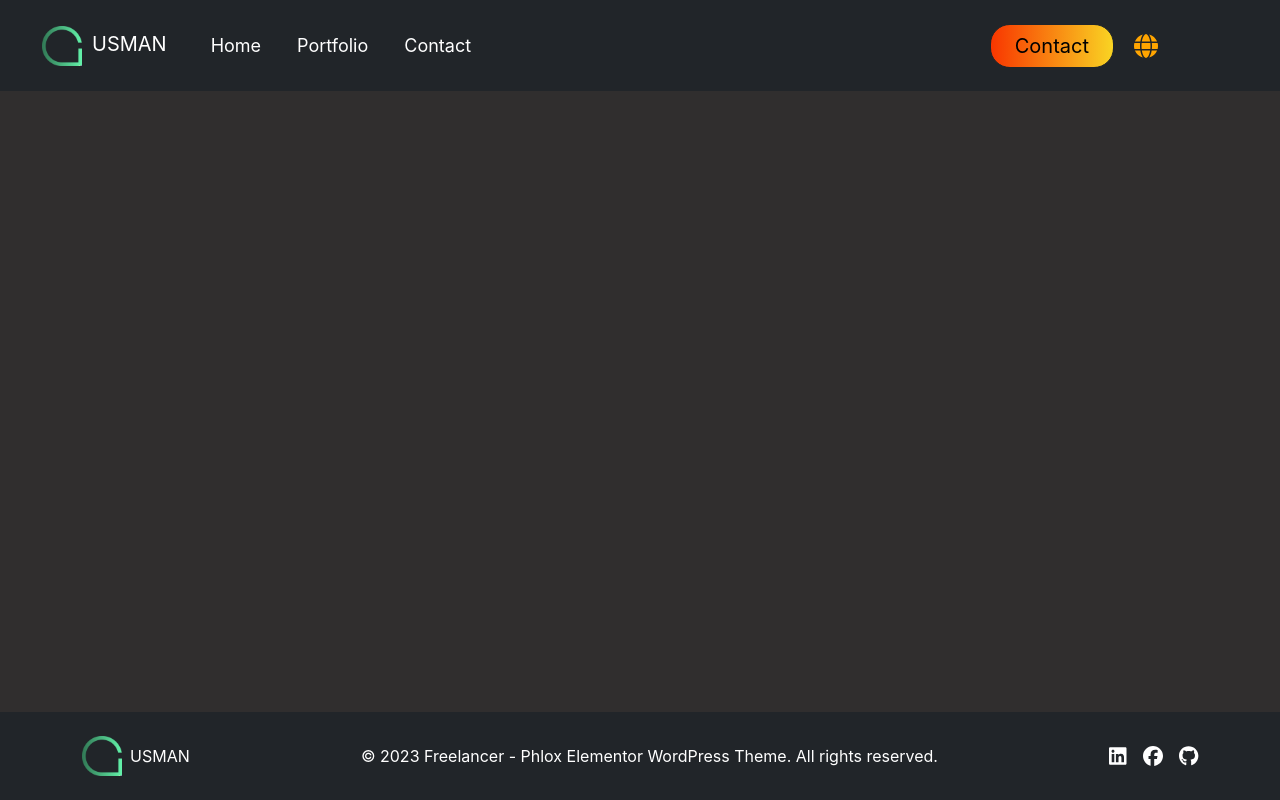
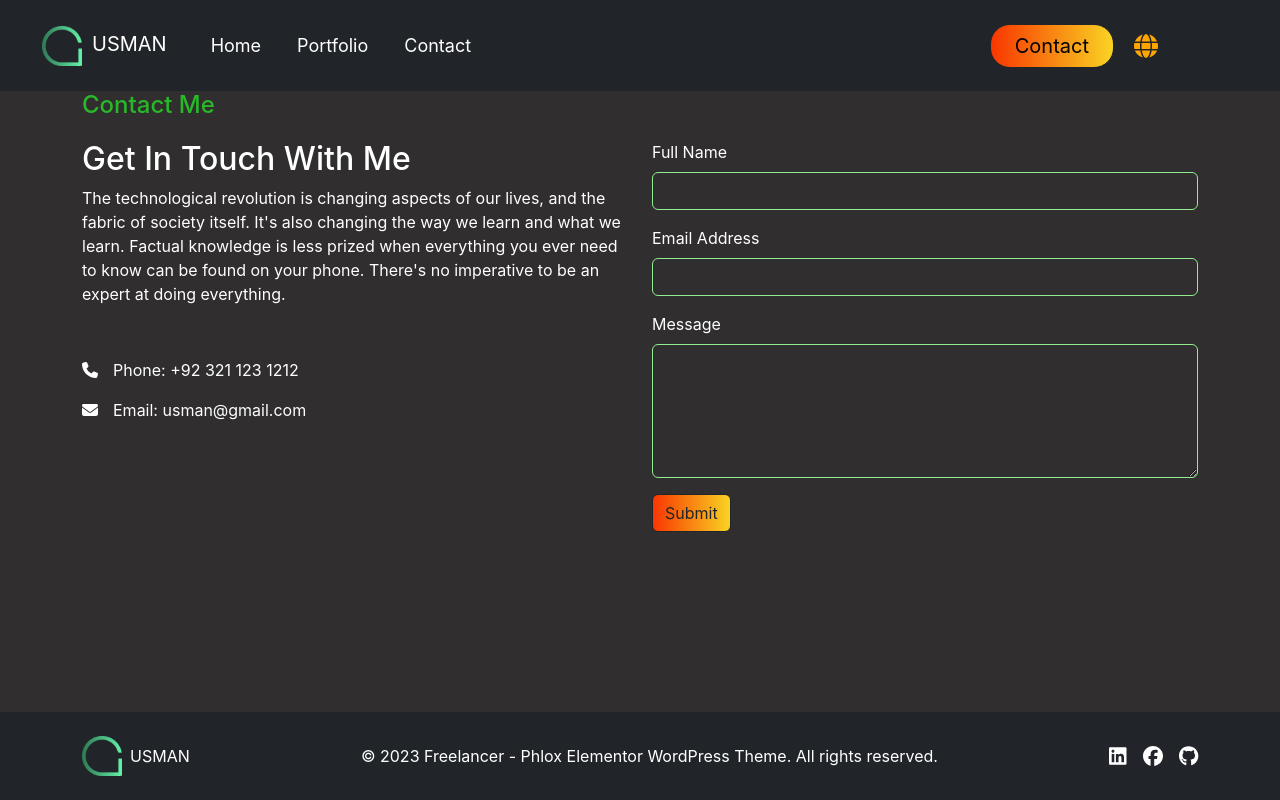
Before and after one commit to M-Usman29/-Task-For-Internship-React-JS, a React (Create React App) app: page /Contact in a window 1280 px wide. Built offline with nearby package versions, Linux system fonts and the light colour scheme.

Commit message:
Contact component completed

```diff
--- a/package.json
+++ b/package.json
@@ -12,6 +12,7 @@
     "@testing-library/user-event": "^13.5.0",
     "react": "^18.2.0",
     "react-dom": "^18.2.0",
+    "react-router-dom": "^6.14.1",
     "react-scripts": "5.0.1",
     "web-vitals": "^2.1.4"
   },
--- a/src/App.css
+++ b/src/App.css
@@ -39,3 +39,19 @@
 body{
   background: #302e2e;
 }
+
+.contact-heading {
+  display: flex;
+  align-items: flex-end;
+  margin-bottom: 20px;
+}
+
+.contact-title {
+  font-size: 24px;
+  color: rgb(41, 184, 41);
+  margin-bottom: 0;
+}
+
+.get-in-touch-title {
+  color: white;
+}
--- a/src/App.js
+++ b/src/App.js
@@ -1,15 +1,28 @@
 import './App.css';
 import Home from './components/Home';
 import Footer from './components/Footer';
+import Contact from './components/Contact';
+import {
+  BrowserRouter as Router,
+  Routes,
+  Route,
+  /*Link*/
+} from "react-router-dom";
 function App() {
   {/*style={{ minHeight: '100vh', background: 'inherit' }}*/}
 
   return (
-  <>
-<Home myname="USMAN"  home="Home" portfolio="Portfolio" contact="Contact"></Home>
+    <Router>
 
-  <Footer ftrname="USMAN"></Footer>
-  </>
+              <Home myname="USMAN"  home="Home" portfolio="Portfolio" contact="Contact"></Home>
+                  <Routes>
+                        <Route path="/Home" element={<Home ></Home>}></Route>
+                        <Route path="/Contact" element={<Contact ></Contact>}></Route>
+
+
+                   </Routes>
+              <Footer ftrname="USMAN"></Footer>
+    </Router>
   );
 }
 
--- /dev/null
+++ b/src/components/Contact.js
@@ -0,0 +1,49 @@
+
+import React from 'react';
+import { FontAwesomeIcon } from '@fortawesome/react-fontawesome';
+import { faPhone, faEnvelope } from '@fortawesome/free-solid-svg-icons';
+
+export default function Contact() {
+return (
+<div className="container">
+<div className="contact-heading">
+<h2 className="contact-title">Contact Me</h2>
+</div>
+<div className="row">
+<div className="col-md-6">
+<h2 className="get-in-touch-title">Get In Touch With Me</h2>
+<p style={{ color: 'white' }}>
+The technological revolution is changing aspects of our lives, and the fabric of society itself. It's also changing the way we learn and what we learn. Factual knowledge is less prized when everything you ever need to know can be found on your phone. There's no imperative to be an expert at doing everything.
+</p>
+<div className="contact-info"style={{color:'white'}}>
+<div className="phone-info"style={{color:'white'}}>
+<FontAwesomeIcon icon={faPhone} className="contact-icon" style={{marginRight:'15px',marginTop:'40px'}} />
+<span className="contact-text" >Phone: +92 321 123 1212</span>
+</div>
+<div className="email-info">
+<FontAwesomeIcon icon={faEnvelope} className="contact-icon" style={{marginRight:'15px',marginTop:'20px'}} />
+<span className="contact-text">Email: usman@gmail.com</span>
+</div>
+</div>
+</div>
+<div className="col-md-6">
+<form>
+<div className="mb-3">
+<label htmlFor="fullName" className="form-label" style={{ color: 'white' }}>Full Name</label>
+<input type="text" className="form-control" id="fullName" style={{ background: 'inherit', borderColor: 'lightgreen', color: 'white' }} />
+</div>
+<div className="mb-3">
+<label htmlFor="email" className="form-label" style={{ color: 'white' }}>Email Address</label>
+<input type="email" className="form-control" id="email" style={{ background: 'inherit', borderColor: 'lightgreen', color: 'white' }} />
+</div>
+<div className="mb-3">
+<label htmlFor="message" className="form-label" style={{ color: 'white' }}>Message</label>
+<textarea className="form-control" id="message" rows="5" style={{ background: 'inherit', borderColor: 'lightgreen', color: 'white' }}></textarea>
+</div>
+<button type="submit" className="btn btn-outline-dark" style={{ background: 'linear-gradient(to right, #f83600 0%, #f9d423 100%)' }}>Submit</button>
+</form>
+</div>
+</div>
+</div>
+);
+}
--- a/src/components/Home.js
+++ b/src/components/Home.js
@@ -1,4 +1,5 @@
 import React from 'react';
+import { Link } from 'react-router-dom';
 import { FontAwesomeIcon } from '@fortawesome/react-fontawesome';
 import { faGlobe } from '@fortawesome/free-solid-svg-icons';
 
@@ -6,10 +7,10 @@ export default function Home(props) {
   return (
     <nav className="navbar navbar-expand-lg navbar-dark bg-dark">
       <div className="container" style={{ marginLeft: '30px', fontSize: '18px', height: '75px', display: 'flex', alignItems: 'center' }}>
-        <a className="navbar-brand" href="/">
+        <Link className="navbar-brand" to="/">
           <img src="images/logo.png" alt="Logo" height="40" />
           <span style={{ marginLeft: '10px', color: 'white' }}>{props.myname}</span>
-        </a>
+        </Link>
         <button
           className="navbar-toggler"
           type="button"
@@ -25,19 +26,19 @@ export default function Home(props) {
         <div className="collapse navbar-collapse" id="navbarNav">
           <ul className="navbar-nav">
             <li className="nav-item">
-              <a className="nav-link text-white" href="#home" style={{ marginLeft: '20px' }}>
+              <Link className="nav-link text-white" to="#" style={{ marginLeft: '20px' }}>
                 {props.home}
-              </a>
+              </Link>
             </li>
             <li className="nav-item">
-              <a className="nav-link text-white" href="#portfolio" style={{ marginLeft: '20px' }}>
+              <Link className="nav-link text-white" to="/Portfolio" style={{ marginLeft: '20px' }}>
                 {props.portfolio}
-              </a>
+              </Link>
             </li>
             <li className="nav-item">
-              <a className="nav-link text-white" href="#contact" style={{ marginLeft: '20px' }}>
+              <Link className="nav-link text-white" to="/Contact" style={{ marginLeft: '20px' }}>
                 {props.contact}
-              </a>
+              </Link>
             </li>
           </ul>
         </div>
```
Also changed, not shown: 1 other file (tests, documents, lock files or other folders).
